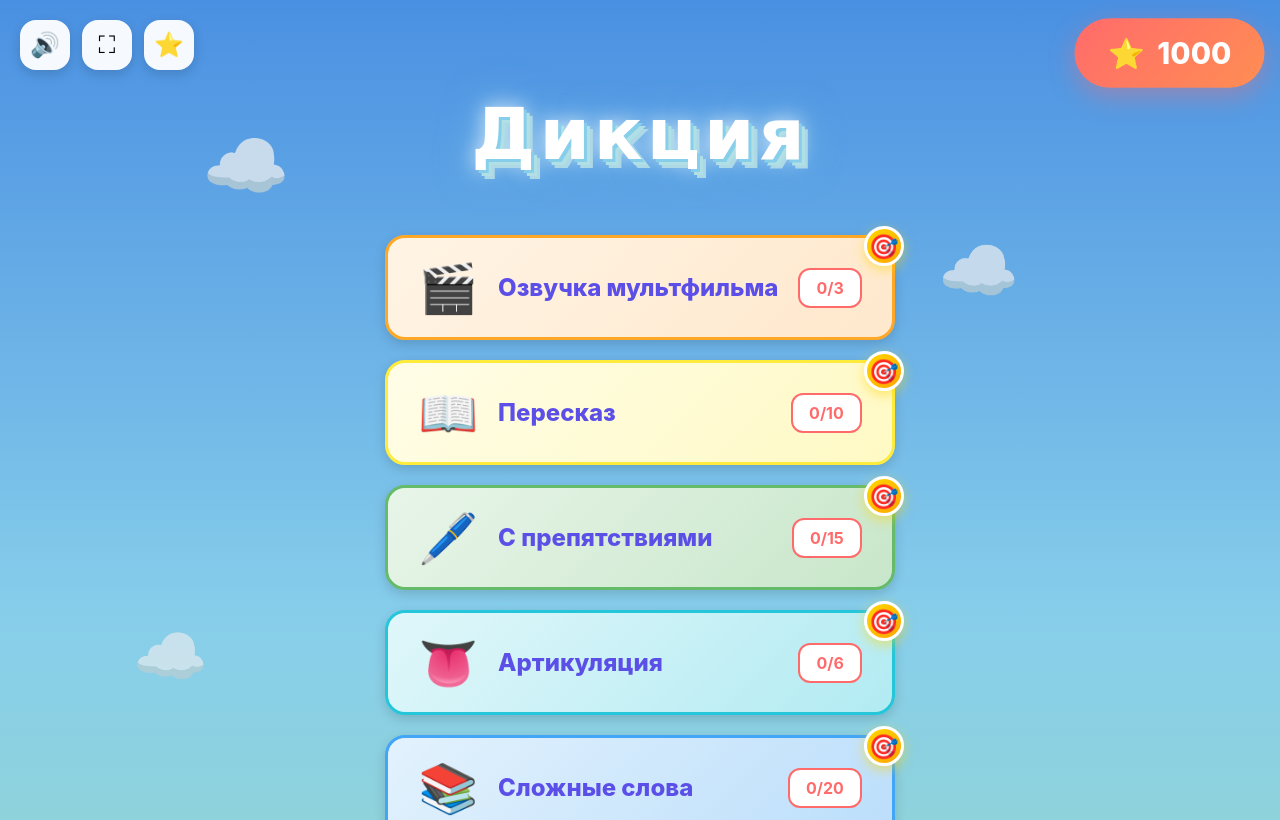
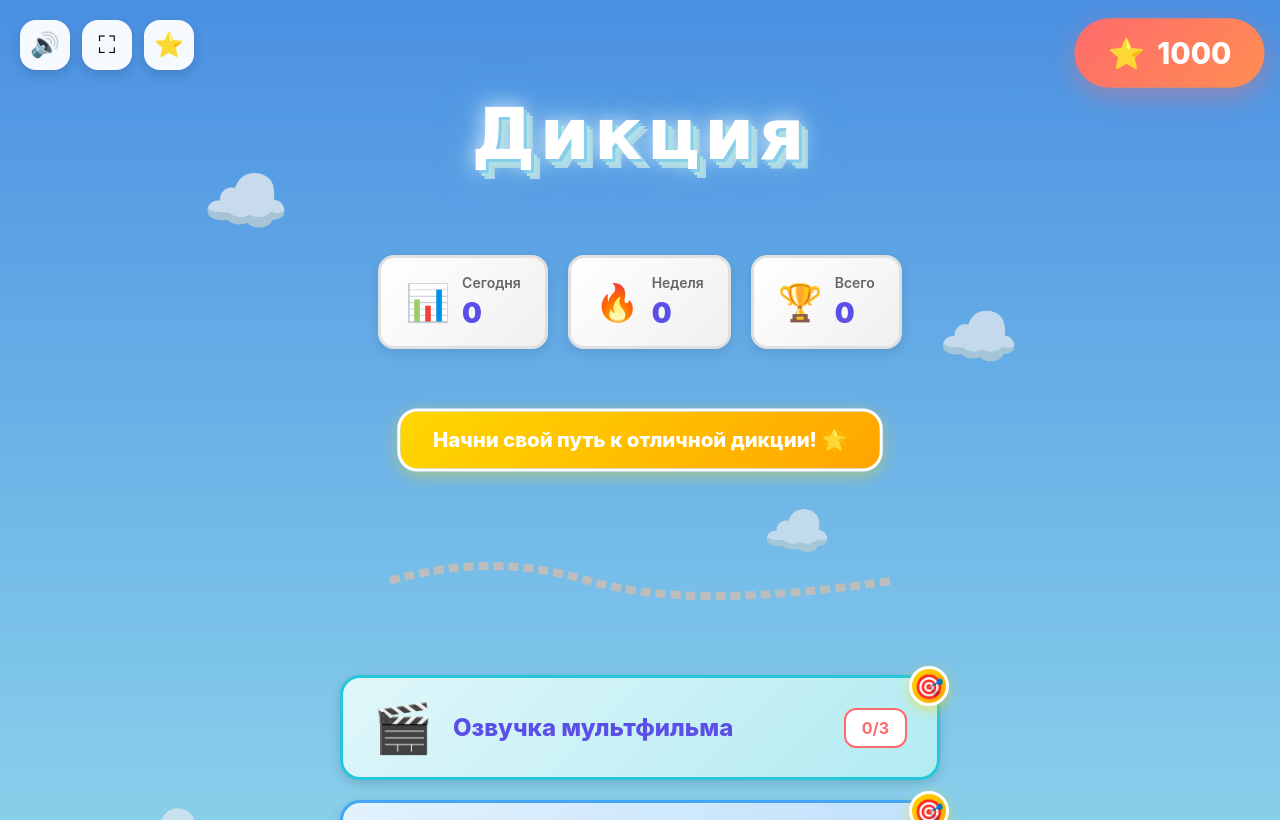
Before and after one commit to romanov4work/boltun-game, a website: page index.html in a window 1280 px wide. Shown: the top 820 px of the page. Drawn offline with Linux system fonts and the light colour scheme.

Commit message:
Add statistics, motivation messages, and progress map
- Statistics panel showing today/week/total completed tasks
- Random motivational messages that update after each task
- Visual progress map with SVG path
- Stats saved to localStorage with date tracking
- Daily counter resets each day
- 10 different motivational phrases

Co-Authored-By: Claude Sonnet 4 <noreply@anthropic.com>

```diff
--- a/app.js
+++ b/app.js
@@ -27,10 +27,33 @@ let exerciseProgress = {
     'retelling': 0
 };
 
+// Статистика
+let stats = {
+    today: 0,
+    week: 0,
+    total: 0,
+    lastDate: null
+};
+
+// Мотивационные сообщения
+const motivationMessages = [
+    "Отлично! Продолжай в том же духе! 🌟",
+    "Ты молодец! Так держать! 💪",
+    "Прекрасная работа! 🎉",
+    "Ты делаешь большие успехи! 🚀",
+    "Невероятно! Ты супер! ⭐",
+    "Продолжай, у тебя отлично получается! 🎯",
+    "Ты на правильном пути! 🌈",
+    "Фантастика! Ты справляешься! 🏆",
+    "Браво! Так держать! 👏",
+    "Ты становишься лучше с каждым разом! 💫"
+];
+
 // Загружаем прогресс из localStorage
 function loadProgress() {
     const savedScore = localStorage.getItem('boltun_score');
     const savedProgress = localStorage.getItem('boltun_progress');
+    const savedStats = localStorage.getItem('boltun_stats');
 
     if (savedScore) {
         score = parseInt(savedScore);
@@ -39,12 +62,51 @@ function loadProgress() {
     if (savedProgress) {
         exerciseProgress = JSON.parse(savedProgress);
     }
+
+    if (savedStats) {
+        stats = JSON.parse(savedStats);
+        // Проверяем дату
+        const today = new Date().toDateString();
+        if (stats.lastDate !== today) {
+            stats.today = 0;
+            stats.lastDate = today;
+        }
+    } else {
+        stats.lastDate = new Date().toDateString();
+    }
+
+    updateStats();
 }
 
 // Сохраняем прогресс в localStorage
 function saveProgress() {
     localStorage.setItem('boltun_score', score);
     localStorage.setItem('boltun_progress', JSON.stringify(exerciseProgress));
+    localStorage.setItem('boltun_stats', JSON.stringify(stats));
+}
+
+// Обновление статистики
+function updateStats() {
+    const todayEl = document.getElementById('today-count');
+    const weekEl = document.getElementById('week-count');
+    const totalEl = document.getElementById('total-count');
+
+    if (todayEl) todayEl.textContent = stats.today;
+    if (weekEl) weekEl.textContent = stats.week;
+    if (totalEl) totalEl.textContent = stats.total;
+}
+
+// Показать мотивационное сообщение
+function showMotivation() {
+    const messageEl = document.getElementById('motivation-message');
+    if (!messageEl) return;
+
+    const randomMessage = motivationMessages[Math.floor(Math.random() * motivationMessages.length)];
+    messageEl.textContent = randomMessage;
+    messageEl.style.animation = 'none';
+    setTimeout(() => {
+        messageEl.style.animation = 'motivationPulse 2s ease-in-out infinite';
+    }, 10);
 }
 
 // Слова со звуком Р
@@ -190,8 +252,16 @@ function getExerciseTotal(exerciseId) {
 function incrementExerciseProgress(exerciseId) {
     if (exerciseProgress[exerciseId] !== undefined) {
         exerciseProgress[exerciseId]++;
+
+        // Обновляем статистику
+        stats.today++;
+        stats.week++;
+        stats.total++;
+
         saveProgress();
         updateTreeUI();
+        updateStats();
+        showMotivation();
     }
 }
 
--- a/index.html
+++ b/index.html
@@ -64,6 +64,44 @@
 
             <!-- Заголовок "Дикция" -->
             <div class="main-title">Дикция</div>
+
+            <!-- Статистика -->
+            <div class="stats-panel">
+                <div class="stat-item">
+                    <div class="stat-icon">📊</div>
+                    <div class="stat-info">
+                        <div class="stat-label">Сегодня</div>
+                        <div class="stat-value" id="today-count">0</div>
+                    </div>
+                </div>
+                <div class="stat-item">
+                    <div class="stat-icon">🔥</div>
+                    <div class="stat-info">
+                        <div class="stat-label">Неделя</div>
+                        <div class="stat-value" id="week-count">0</div>
+                    </div>
+                </div>
+                <div class="stat-item">
+                    <div class="stat-icon">🏆</div>
+                    <div class="stat-info">
+                        <div class="stat-label">Всего</div>
+                        <div class="stat-value" id="total-count">0</div>
+                    </div>
+                </div>
+            </div>
+
+            <!-- Мотивационное сообщение -->
+            <div class="motivation-message" id="motivation-message">
+                Начни свой путь к отличной дикции! 🌟
+            </div>
+
+            <!-- Карта прогресса -->
+            <div class="progress-map">
+                <svg class="progress-path" width="100%" height="100" viewBox="0 0 600 100" preserveAspectRatio="none">
+                    <path d="M 50 50 Q 150 20, 250 50 T 550 50" stroke="#BDBDBD" stroke-width="8" fill="none" stroke-dasharray="10,5"/>
+                    <path id="progress-path-fill" d="M 50 50 Q 150 20, 250 50 T 550 50" stroke="#4CAF50" stroke-width="8" fill="none" stroke-dasharray="0,1000"/>
+                </svg>
+            </div>
 
             <!-- Кнопка озвучки мультфильма -->
             <div class="tree-node">
--- a/styles-tree.css
+++ b/styles-tree.css
@@ -88,6 +88,82 @@
 @keyframes cloudTitle {
     0%, 100% { transform: translateY(0px); }
     50% { transform: translateY(-10px); }
+}
+
+/* Панель статистики */
+.stats-panel {
+    display: flex;
+    justify-content: center;
+    gap: 20px;
+    margin: 20px 0;
+    flex-wrap: wrap;
+}
+
+.stat-item {
+    background: linear-gradient(135deg, #FFFFFF 0%, #F0F0F0 100%);
+    border-radius: 16px;
+    padding: 16px 24px;
+    display: flex;
+    align-items: center;
+    gap: 12px;
+    box-shadow: 0 4px 12px rgba(0, 0, 0, 0.1);
+    border: 3px solid #E0E0E0;
+    min-width: 150px;
+}
+
+.stat-icon {
+    font-size: 36px;
+}
+
+.stat-info {
+    display: flex;
+    flex-direction: column;
+}
+
+.stat-label {
+    font-size: 14px;
+    color: #666;
+    font-weight: 600;
+}
+
+.stat-value {
+    font-size: 28px;
+    font-weight: 900;
+    color: #5B4FE8;
+}
+
+/* Мотивационное сообщение */
+.motivation-message {
+    background: linear-gradient(135deg, #FFD700 0%, #FFA500 100%);
+    color: white;
+    padding: 16px 32px;
+    border-radius: 20px;
+    text-align: center;
+    font-size: 20px;
+    font-weight: 800;
+    margin: 20px auto;
+    max-width: 600px;
+    box-shadow: 0 4px 16px rgba(255, 215, 0, 0.4);
+    border: 3px solid white;
+    animation: motivationPulse 2s ease-in-out infinite;
+}
+
+@keyframes motivationPulse {
+    0%, 100% { transform: scale(1); }
+    50% { transform: scale(1.02); }
+}
+
+/* Карта прогресса */
+.progress-map {
+    width: 100%;
+    max-width: 600px;
+    margin: 20px auto;
+    position: relative;
+}
+
+.progress-path {
+    width: 100%;
+    height: 100px;
 }
 
 /* Ствол дерева - скрываем */
```
